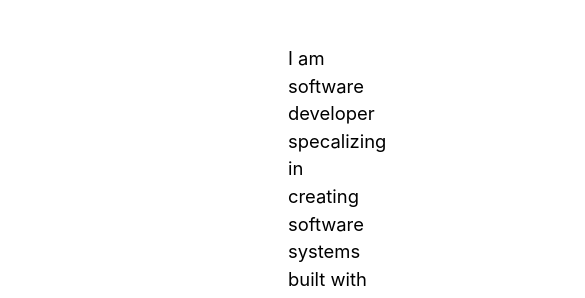
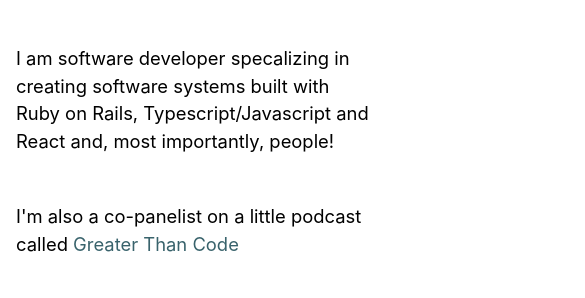
Before and after one commit to jstoebel/jstoebel_blog2, a Gatsby site: page / in a window 390 px wide. Shown: the part 349-647 px from the top of the page, 585 px wide, since content can reach past the window. Built offline with nearby package versions, Linux system fonts and the light colour scheme; Gatsby itself is replaced by a stand-in of ours; a web font is replaced by a local one.

Commit message:
better layout for tablet and mobile

```diff
--- a/src/assets/sass/_global.scss
+++ b/src/assets/sass/_global.scss
@@ -80,6 +80,10 @@ p.lead {
 
 .main-body {
   padding-left: $sidebar-base-width;
+
+  @media (max-width: 992px) {
+    padding-left: 0;
+  }
 }
 
 .internal-layout {
--- a/src/assets/sass/_resume-item.scss
+++ b/src/assets/sass/_resume-item.scss
@@ -9,7 +9,7 @@ section.resume-section {
     }
   }
 }
-@media (min-width: 768px) {
+@media (min-width: 992px) {
   section.resume-section {
     min-height: 100vh;
     .resume-item {
```
